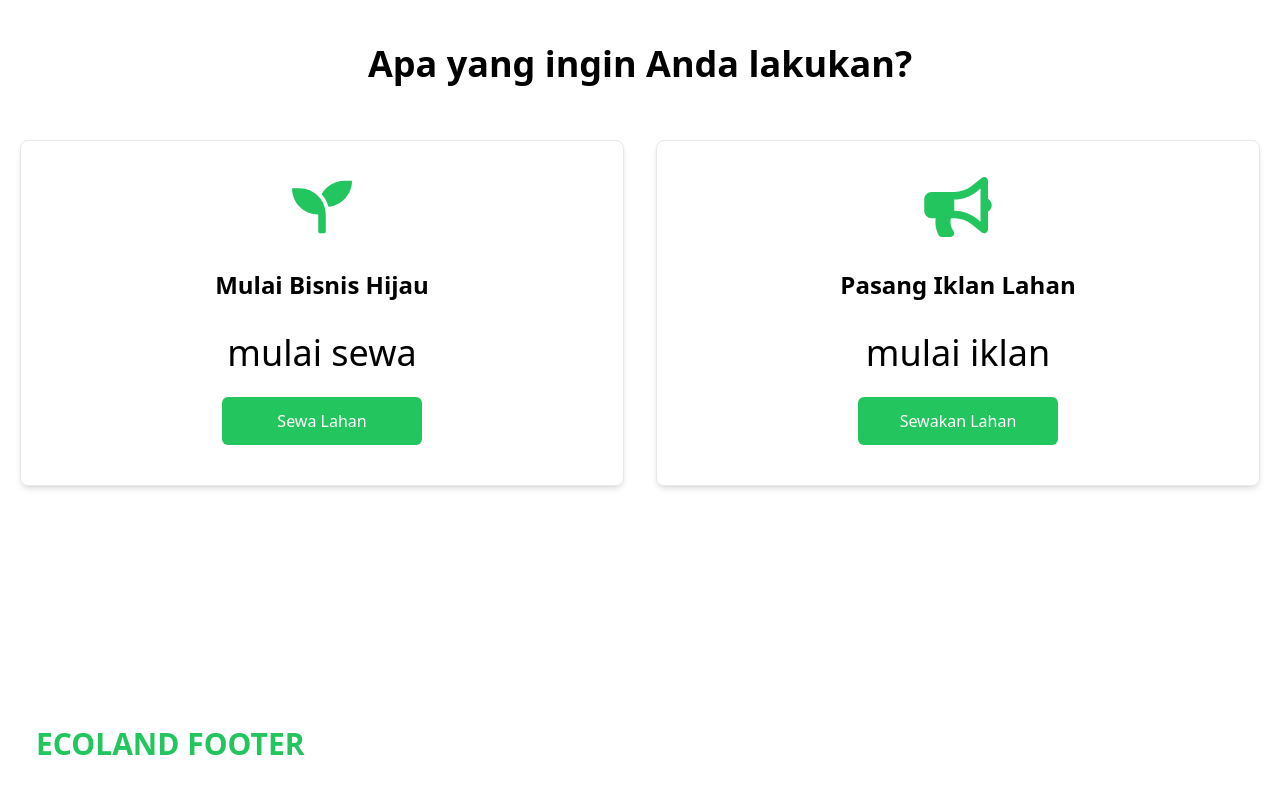
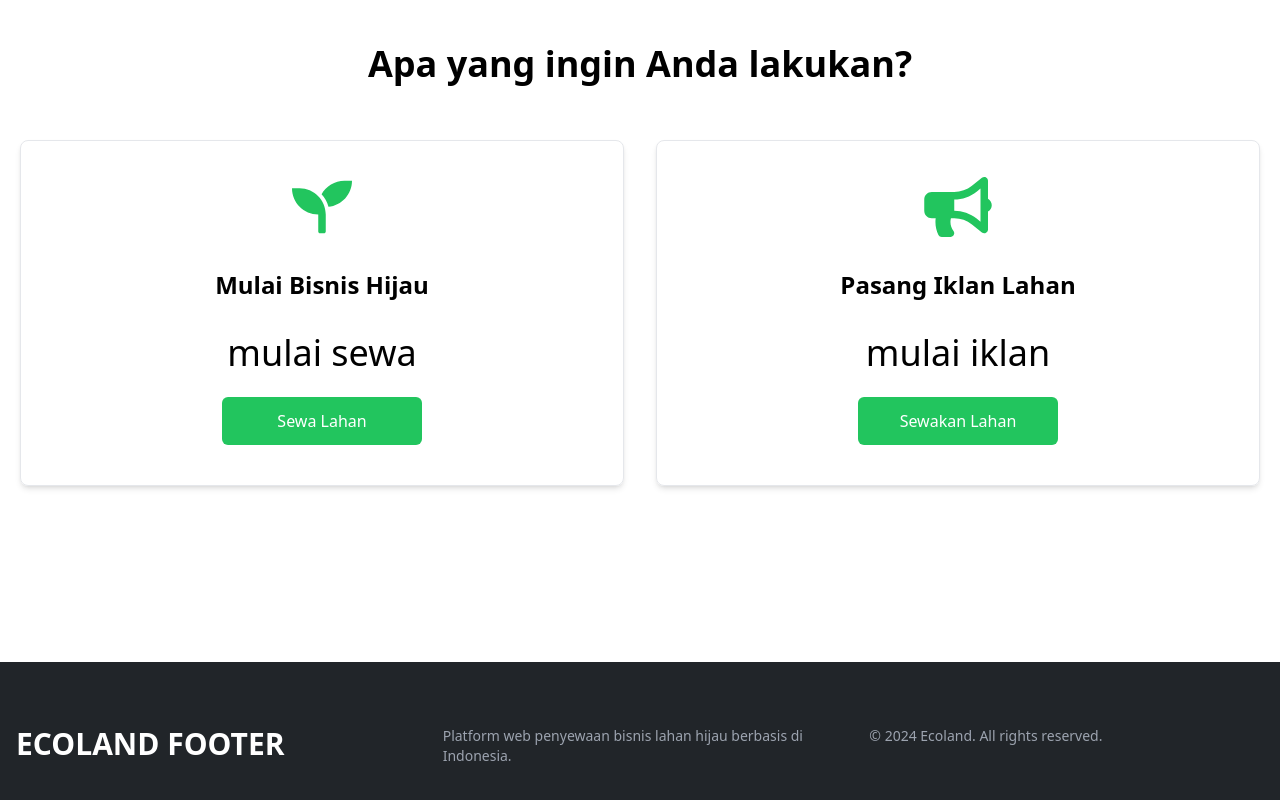
Before and after one commit to Ecoland-C624-PS008/ecoland-frontend, a React (Vite) app: page / in a window 1280 px wide. Shown: the part 1656-2456 px from the top of the page. Built offline with nearby package versions, Linux system fonts and the light colour scheme.

Commit message:
update homepage: footer

```diff
--- a/src/components/Footer.jsx
+++ b/src/components/Footer.jsx
@@ -2,11 +2,15 @@
 import React from 'react'
 
 const Footer = () => {
-  return (
-    <div className='max-w-[1240px] mx-auto py-16 px-4 grid lg:grid-cols-3 gap-8 text-gray-200'>
-    <h1 className='w-full text-3xl font-bold text-green-500'>ECOLAND FOOTER</h1>
-    </div>
-  )
-}
+    const currentYear = new Date().getFullYear();
+
+    return (
+      <div className='max-w-[100%] mx-auto py-16 px-4 grid lg:grid-cols-3 gap-8 text-gray-200 bg-[#212529]'>
+        <h1 className='w-full text-3xl font-bold text-white'>ECOLAND FOOTER</h1>
+        <p className='text-sm text-gray-400'>Platform web penyewaan bisnis lahan hijau berbasis di Indonesia.</p>
+        <p className='text-sm text-gray-400'>&copy; {currentYear} Ecoland. All rights reserved.</p>
+      </div>
+    );
+  };
 
 export default Footer
```
